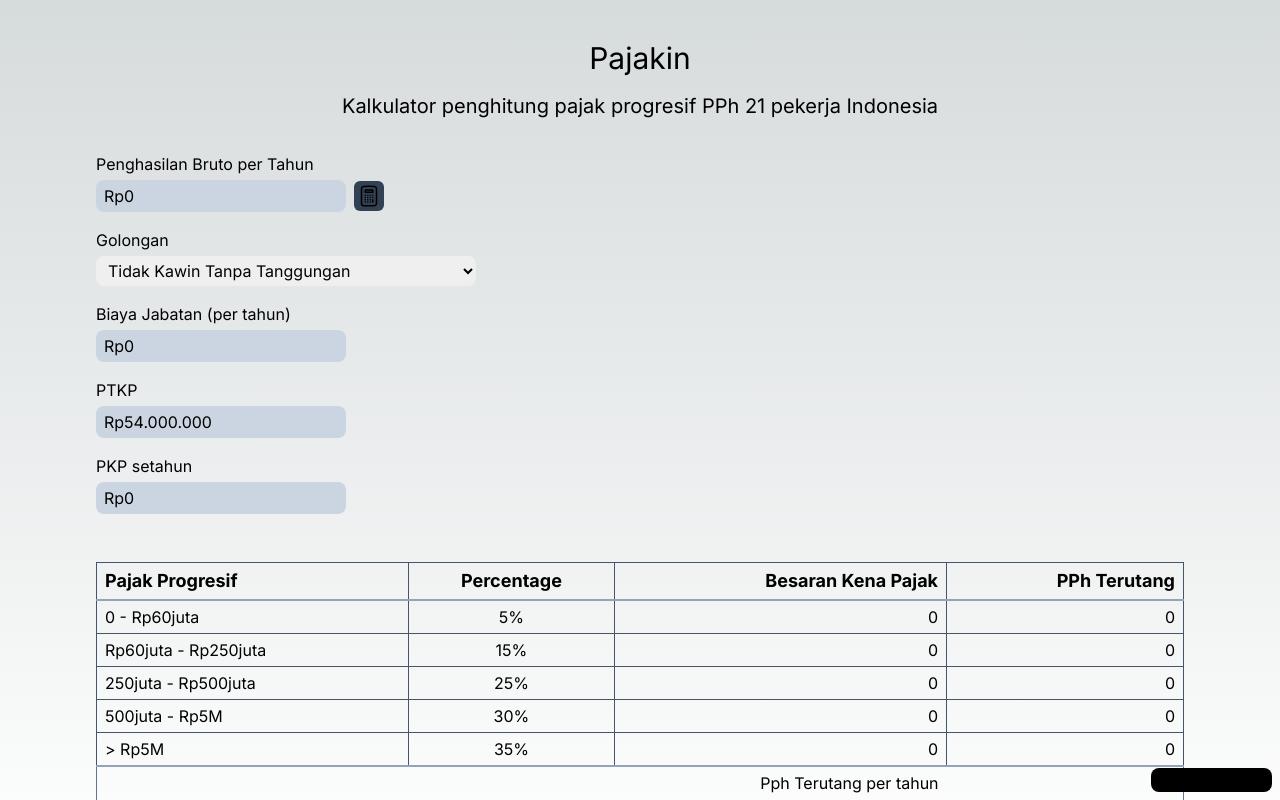
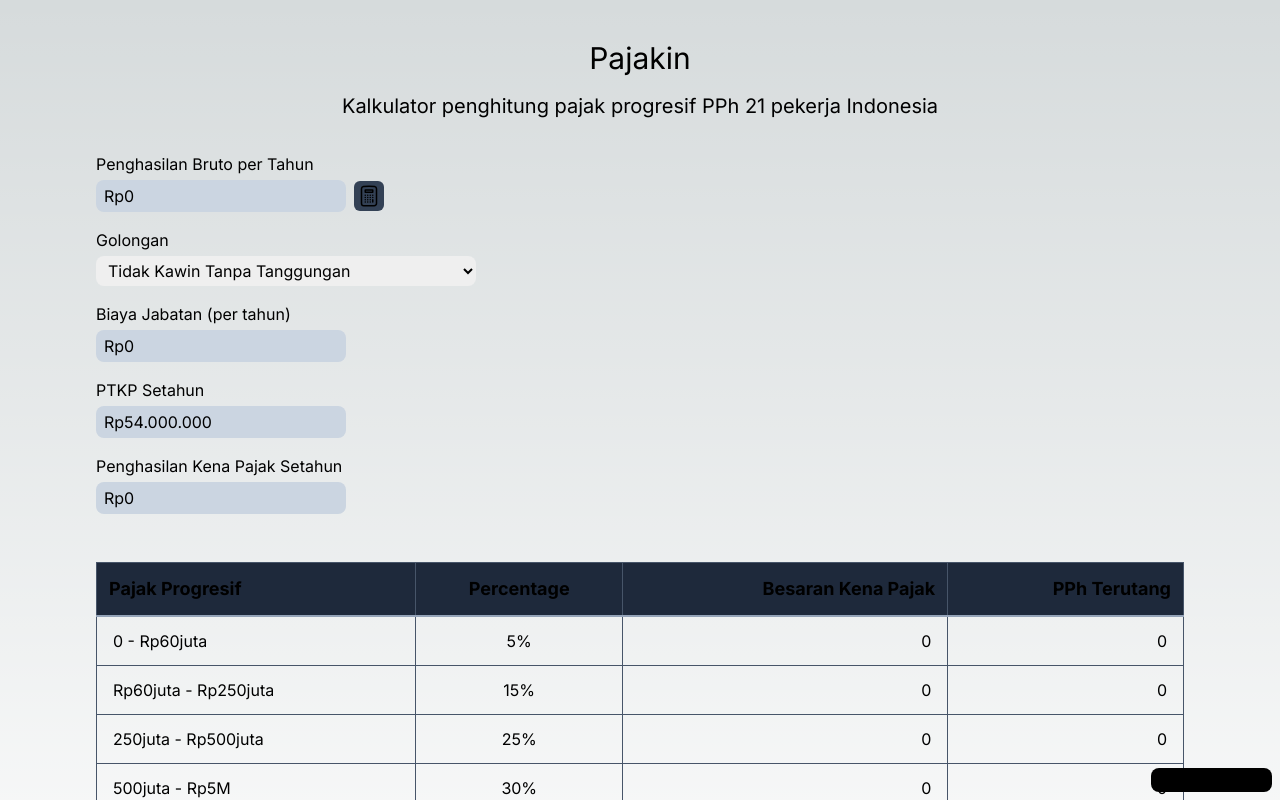
Before and after one commit to AsadSaleh/pajakin, a Next.js app: page / in a window 1280 px wide. Shown: the top 800 px of the page. Built offline with nearby package versions, Linux system fonts and the light colour scheme.

Commit message:
Improve the table UI

```diff
--- a/app/page.tsx
+++ b/app/page.tsx
@@ -197,27 +197,28 @@ export default function Home() {
         </div>
         <div className="mt-4">
           <div className="w-full overflow-scroll">
-            <table className="border-collapse border border-slate-500 w-full">
+            <table className="border border-collapse border-slate-500 w-full">
               <thead>
                 <tr>
-                  <th>Nominal</th>
-                  <th>Pengali</th>
-                  <th>Keterangan</th>
-                  <th>Subtotal</th>
-                  <th></th>
+                  <th className="border border-slate-600 rounded-tl-md">
+                    Nominal
+                  </th>
+                  <th className="border border-slate-600">Pengali</th>
+                  <th className="border border-slate-600">Keterangan</th>
+                  <th className="border border-slate-600">Subtotal</th>
+                  <th className="border border-slate-600"></th>
                 </tr>
               </thead>
               <tbody>
-                {incomes.map((income, idx) => (
+                {incomes.map((income) => (
                   <tr key={income.id}>
-                    <td>
+                    <td className="border border-slate-600 p-1">
                       <NumericFormat
-                        className="dark:bg-slate-800 py-1 px-2 rounded-lg dark:disabled:bg-black text-right"
+                        className="dark:bg-slate-800 py-1 px-2 rounded-lg dark:disabled:bg-black text-right w-40"
                         thousandSeparator="."
                         decimalSeparator=","
                         prefix="Rp"
                         value={income.amount}
-                        autoFocus={true}
                         onValueChange={(e) =>
                           setIncomes((prev) =>
                             prev.map((prevIncome) =>
@@ -229,7 +230,7 @@ export default function Home() {
                         }
                       />
                     </td>
-                    <td>
+                    <td className="border border-slate-600 p-1">
                       <input
                         className="dark:bg-slate-800 py-1 px-2 rounded-lg dark:disabled:bg-black w-20"
                         value={income.occurence}
@@ -247,14 +248,14 @@ export default function Home() {
                         }}
                       />
                     </td>
-                    <td>
+                    <td className="border border-slate-600 p-1">
                       <input
                         className="dark:bg-slate-800 py-1 px-2 rounded-lg dark:disabled:bg-black w-24"
                         value={income.desc}
                         onChange={() => {}}
                       />
                     </td>
-                    <td>
+                    <td className="border border-slate-600 p-1">
                       <NumericFormat
                         className="dark:bg-slate-800 py-1 px-2 rounded-lg dark:disabled:bg-slate-900 disabled:bg-slate-300 text-right"
                         thousandSeparator="."
@@ -265,9 +266,9 @@ export default function Home() {
                         disabled
                       />
                     </td>
-                    <td>
+                    <td className="border border-slate-600 p-1">
                       <button
-                        className="italic text-sm text-red-400 text-center px-1"
+                        className="text-sm text-red-400 text-center px-1 active:scale-90 transition"
                         onClick={() =>
                           setIncomes((prev) => {
                             if (prev.length === 1) {
@@ -281,17 +282,17 @@ export default function Home() {
                           })
                         }
                       >
-                        {incomes.length === 1 ? "clear" : "hapus"}
+                        hapus
                       </button>
                     </td>
                   </tr>
                 ))}
                 <tr>
-                  <td colSpan={4} className="pr-[10px]">
+                  <td colSpan={5} className="px-1">
                     <button
                       type="button"
                       onClick={addNewIncomeRow}
-                      className="bg-slate-800 italic text-sm hover:bg-opacity-70 rounded-md active:scale-95 transition w-full"
+                      className="bg-slate-800 text-slate-400 hover:text-white italic text-sm hover:bg-opacity-70 rounded-md active:scale-95 transition w-full"
                     >
                       Baris Baru +
                     </button>
@@ -420,7 +421,7 @@ export default function Home() {
         </div>
 
         <div className="flex flex-col gap-1 items-start">
-          <label className="dark:text-slate-300">PTKP</label>
+          <label className="dark:text-slate-300">PTKP Setahun</label>
           <NumericFormat
             className="dark:bg-slate-800 py-1 px-2 rounded-lg dark:disabled:bg-slate-900 disabled:bg-slate-300"
             thousandSeparator="."
@@ -433,7 +434,9 @@ export default function Home() {
         </div>
 
         <div className="flex flex-col gap-1 items-start">
-          <label className="dark:text-slate-300">PKP setahun</label>
+          <label className="dark:text-slate-300">
+            Penghasilan Kena Pajak Setahun
+          </label>
           <NumericFormat
             className="dark:bg-slate-800 py-1 px-2 rounded-lg dark:disabled:bg-slate-900 disabled:bg-slate-300"
             thousandSeparator="."
@@ -451,17 +454,17 @@ export default function Home() {
         <div className="w-full overflow-scroll">
           <table className="w-[600px] md:w-full border-collapse border border-slate-500">
             <thead>
-              <tr className="py-1 px-2 text-lg border-b-2 border-slate-400">
-                <th className="tpy-1 px-2 text-left border border-slate-600">
+              <tr className="text-lg border-b-2 border-slate-400">
+                <th className="p-3 bg-slate-800 text-left border border-slate-600">
                   Pajak Progresif
                 </th>
-                <th className="py-1 px-2 border border-slate-600">
+                <th className="p-3 bg-slate-800 border border-slate-600">
                   Percentage
                 </th>
-                <th className="py-1 px-2 text-right border border-slate-600">
+                <th className="p-3 bg-slate-800 text-right border border-slate-600">
                   Besaran Kena Pajak
                 </th>
-                <th className="py-1 px-2 text-right border border-slate-600">
+                <th className="p-3 bg-slate-800 text-right border border-slate-600">
                   PPh Terutang
                 </th>
               </tr>
@@ -470,35 +473,35 @@ export default function Home() {
               {calculatedProgressiveTaxes.map((calcProgTax, i) => {
                 return (
                   <tr key={i}>
-                    <td className="py-1 px-2 border border-slate-600">
+                    <td className="px-4 py-3 border border-slate-600">
                       {calcProgTax.label}
                     </td>
 
-                    <td className="py-1 px-2 text-center border border-slate-600">
+                    <td className="px-4 py-3 text-center border border-slate-600">
                       {calcProgTax.persentasePajak * 100}%
                     </td>
-                    <td className="py-1 px-2 text-right border border-slate-600">
+                    <td className="px-4 py-3 text-right border border-slate-600">
                       {formatCurrency(calcProgTax.besaranKenaPajak)}
                     </td>
-                    <td className="py-1 px-2 text-right border border-slate-600">
+                    <td className="px-4 py-3 text-right border border-slate-600">
                       {formatCurrency(calcProgTax.pphTerutang)}
                     </td>
                   </tr>
                 );
               })}
-              <tr className="border-t-2  border-slate-400">
-                <td colSpan={3} className="py-1 px-2 text-right">
+              <tr className="border-t-2 border-slate-400">
+                <td colSpan={3} className="px-4 py-2 text-right">
                   Pph Terutang per tahun
                 </td>
-                <td className="text-right py-1 px-2">
+                <td className="text-right px-4 py-2">
                   {formatCurrency(pphTerutangPertahun)}
                 </td>
               </tr>
               <tr>
-                <td colSpan={3} className="py-1 px-2 text-right">
+                <td colSpan={3} className="px-4 py-2 text-right">
                   PPh Terutang per bulan
                 </td>
-                <td className="text-right py-1 px-2">
+                <td className="text-right px-4 py-2">
                   {formatCurrency(pphTerutangPerbulan)}
                 </td>
               </tr>
@@ -508,15 +511,17 @@ export default function Home() {
 
         {penghasilanBrutoTahunan ? (
           <div className="mt-4">
-            <h4 className="">Kesimpulan:</h4>
+            <h4 className="">Kesimpulan</h4>
             <div className="text-xl mt-2">
-              Pajak yang mesti dibayarkan per tahun adalah sebesar
+              Pajak yang mesti dibayarkan per tahun adalah sebesar:
             </div>
             <div className="text-xl my-1">
               {formatCurrency(pphTerutangPertahun)}
             </div>
           </div>
-        ) : null}
+        ) : (
+          <div className="h-8" />
+        )}
         <p className="text-xs fixed right-2 bottom-2 bg-black px-2 py-1 rounded-lg">
           By{" "}
           <a
```
